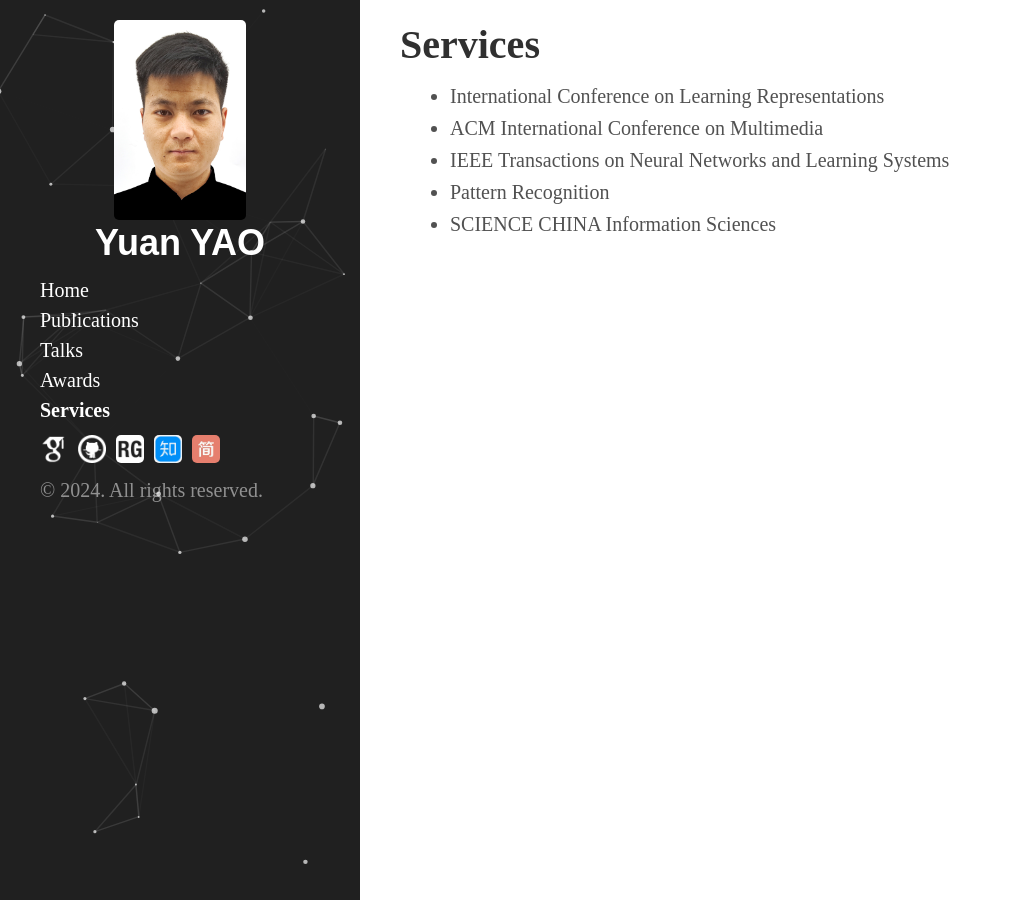
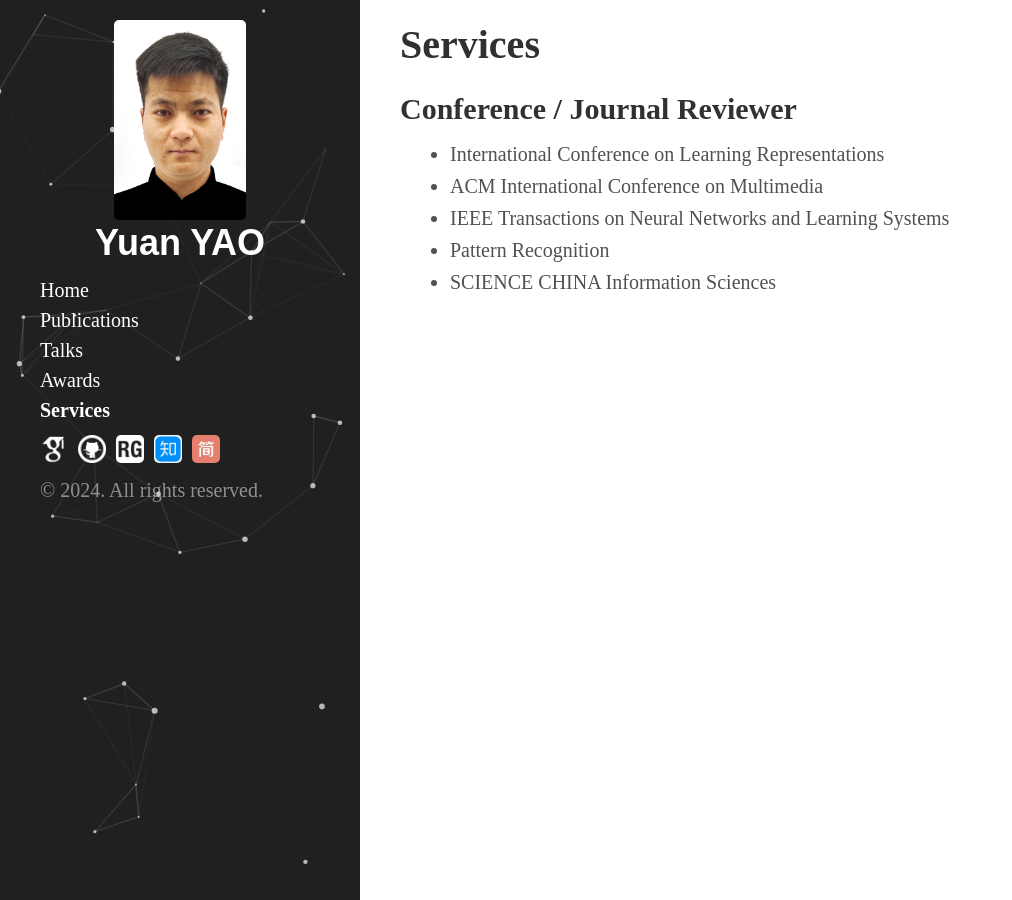
Before and after one commit to yyyaoyuan/yyyaoyuan.github.io, a Jekyll site: the page built from servers.html, in a window 1280 px wide. Shown: the whole page, without its empty margins (0-1012 px from the left). Built offline with Jekyll 4.4.1, drawn with Linux system fonts in a browser that asks for light colours; some of the changed lines change nothing that is shown.

Commit message:
Update servers.html

```diff
--- a/servers.html
+++ b/servers.html
@@ -9,7 +9,7 @@ pgorder: 2
 <head>
 <meta name="generator" content="jemdoc, see http://jemdoc.jaboc.net/" />
 <meta http-equiv="Content-Type" content="text/html;charset=utf-8" />
-<title>Conference / Journal Reviewer</title>
+<title>Services</title>
 <script>
   (function(i,s,o,g,r,a,m){i['GoogleAnalyticsObject']=r;i[r]=i[r]||function(){
   (i[r].q=i[r].q||[]).push(arguments)},i[r].l=1*new Date();a=s.createElement(o),
@@ -22,6 +22,7 @@ pgorder: 2
 </script>
 </head>
 
+<h2>Conference / Journal Reviewer</h2>
 <body>
   <table summary="Table for page layout." id="tlayout">
   <tr valign="top">
```
